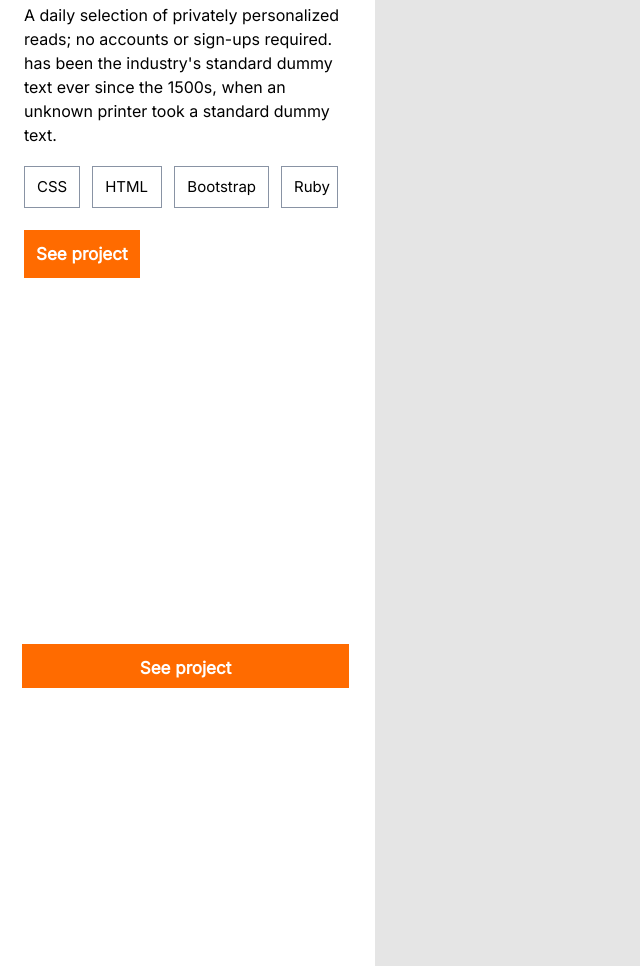
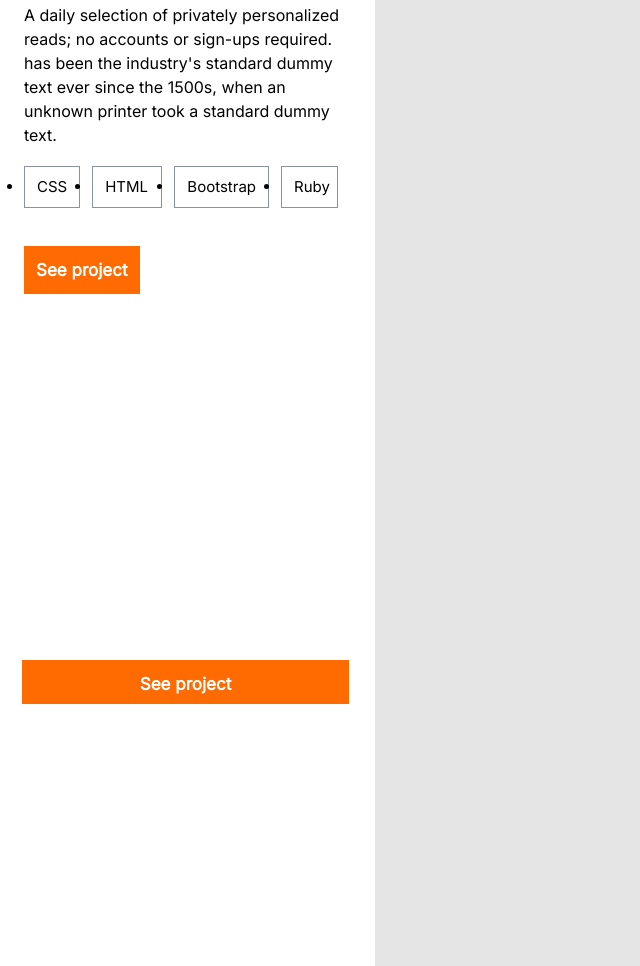
Before and after one commit to sinruidotec/Portfolio-part-2-Microverse, a website: page index.html in a window 1280 px wide. Shown: the part 1266-2232 px from the top of the page, without its empty margins (0-640 px from the left). Drawn offline with Linux system fonts and the light colour scheme.

Commit message:
Modificate a div tags with ul and li tags

```diff
--- a/index.html
+++ b/index.html
@@ -68,12 +68,12 @@
                 <div>
                     <p class="paragraph">A daily selection of privately personalized reads; no accounts or sign-ups required. has been the industry's standard dummy text ever since the 1500s, when an unknown printer took a standard dummy text.</p>
                 </div>
-                <div class="teclast">
-                    <div class="css-button">CSS</div>
-                    <div class="html-button">HTML</div>
-                    <div class="boot-button">Bootstrap</div>
-                    <div class="ruby-button">Ruby</div>
-                </div>
+                <ul class="teclast">
+                    <li class="css-button">CSS</li>
+                    <li class="html-button">HTML</li>
+                    <li class="boot-button">Bootstrap</li>
+                    <li class="ruby-button">Ruby</li>
+                </ul>
                 <div class="orange-button">
                     <button class="see-project">See project</button>
                 </div>
```
